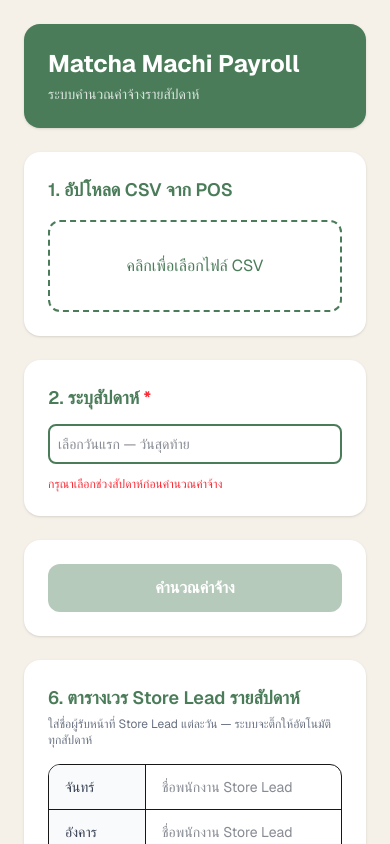
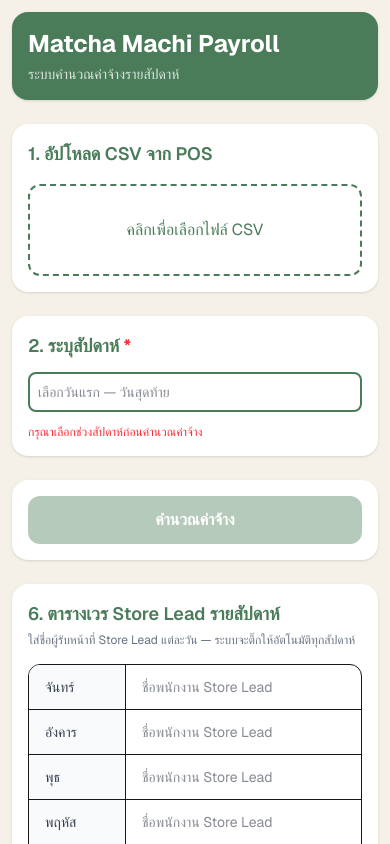
Before and after one commit to Imfineja555/matcha-machi-ops, a Next.js app: page / in a window 390 px wide. Shown: the top 844 px of the page. Built offline with nearby package versions, Linux system fonts and the light colour scheme.

Commit message:
Fix #10: mobile-friendly layout - responsive padding, stacked inputs, touch targets

```diff
--- a/app/page.tsx
+++ b/app/page.tsx
@@ -257,16 +257,16 @@ export default function Home() {
   }
 
   return (
-    <main className="min-h-screen bg-[#f5f0e8] p-6 font-sans">
+    <main className="min-h-screen bg-[#f5f0e8] p-3 sm:p-6 font-sans">
       <div className="max-w-4xl mx-auto space-y-6">
         {/* Header */}
-        <div className="bg-[#4a7c59] text-white rounded-2xl p-6 shadow">
+        <div className="bg-[#4a7c59] text-white rounded-2xl p-4 sm:p-6 shadow">
           <h1 className="text-2xl font-bold">Matcha Machi Payroll</h1>
           <p className="text-sm opacity-80 mt-1">ระบบคำนวณค่าจ้างรายสัปดาห์</p>
         </div>
 
         {/* Upload */}
-        <section className="bg-white rounded-2xl p-6 shadow space-y-4">
+        <section className="bg-white rounded-2xl p-4 sm:p-6 shadow space-y-4">
           <h2 className="font-semibold text-lg text-[#4a7c59]">1. อัปโหลด CSV จาก POS</h2>
           <input ref={fileRef} type="file" accept=".csv,.txt" onChange={handleFile} className="hidden" />
           <button
@@ -283,7 +283,7 @@ export default function Home() {
         </section>
 
         {/* Week label */}
-        <section className="bg-white rounded-2xl p-6 shadow space-y-3">
+        <section className="bg-white rounded-2xl p-4 sm:p-6 shadow space-y-3">
           <h2 className="font-semibold text-lg text-[#4a7c59]">2. ระบุสัปดาห์ <span className="text-red-500">*</span></h2>
           <DatePicker
             selectsRange
@@ -309,7 +309,7 @@ export default function Home() {
         </section>
 
         {/* Calculate */}
-        <section className="bg-white rounded-2xl p-6 shadow">
+        <section className="bg-white rounded-2xl p-4 sm:p-6 shadow">
           <button
             onClick={calculate}
             disabled={!csvText || !weekStart || !weekEnd || loading}
@@ -322,7 +322,7 @@ export default function Home() {
 
         {/* Payment summary */}
         {payroll && (
-          <section className="bg-white rounded-2xl p-6 shadow space-y-3">
+          <section className="bg-white rounded-2xl p-4 sm:p-6 shadow space-y-3">
             <div className="flex items-center justify-between">
               <h2 className="font-semibold text-lg text-[#4a7c59]">3. สรุปยอดโอนทั้งหมด</h2>
               <span className="text-[#4a7c59] font-bold">
@@ -372,7 +372,7 @@ export default function Home() {
 
         {/* Send all LINE */}
         {payroll && (
-          <section className="bg-white rounded-2xl p-6 shadow space-y-4">
+          <section className="bg-white rounded-2xl p-4 sm:p-6 shadow space-y-4">
             <h2 className="font-semibold text-lg text-[#4a7c59]">4. ส่ง LINE ทุกคน</h2>
             <button
               onClick={() => sendLine()}
@@ -394,7 +394,7 @@ export default function Home() {
         )}
         {/* Panel 5: Payment Status */}
         {payroll && weekLabel && (
-          <section className="bg-white rounded-2xl p-6 shadow space-y-4">
+          <section className="bg-white rounded-2xl p-4 sm:p-6 shadow space-y-4">
             <h2 className="font-semibold text-lg text-[#4a7c59]">5. สถานะการแจ้งค่าจ้าง — {weekLabel}</h2>
             <div className="space-y-2">
               {[...payroll].sort((a, b) => a.name.localeCompare(b.name, "th")).map((staff) => {
@@ -438,7 +438,7 @@ export default function Home() {
         )}
 
         {/* Panel 6: Store Lead Defaults */}
-        <section className="bg-white rounded-2xl p-6 shadow space-y-4">
+        <section className="bg-white rounded-2xl p-4 sm:p-6 shadow space-y-4">
           <div>
             <h2 className="font-semibold text-lg text-[#4a7c59]">6. ตารางเวร Store Lead รายสัปดาห์</h2>
             <p className="text-xs text-gray-500 mt-1">ใส่ชื่อผู้รับหน้าที่ Store Lead แต่ละวัน — ระบบจะติ๊กให้อัตโนมัติทุกสัปดาห์</p>
@@ -530,7 +530,7 @@ function StaffCard({
   onSendLine: () => void;
 }) {
   return (
-    <div className="bg-white rounded-2xl p-6 shadow space-y-4">
+    <div className="bg-white rounded-2xl p-4 sm:p-6 shadow space-y-4">
       <div className="flex items-center justify-between">
         <h3 className="font-bold text-lg text-gray-800">{staff.name}</h3>
         <div className="flex items-center gap-2">
@@ -539,14 +539,14 @@ function StaffCard({
         </div>
       </div>
 
-      <div className="flex gap-3">
+      <div className="flex flex-col sm:flex-row gap-3">
         <input
           type="text"
           placeholder="ชื่อเล่น (nickname)"
           value={nickname}
           onChange={(e) => onNicknameChange(e.target.value)}
           onBlur={(e) => onNicknameChange(e.target.value)}
-          className="border rounded-lg p-2 w-1/3 text-sm text-gray-800"
+          className="border rounded-lg p-3 sm:w-1/3 text-sm text-gray-800 min-h-[44px]"
         />
         <input
           type="text"
@@ -554,7 +554,7 @@ function StaffCard({
           value={lineUserId}
           onChange={(e) => onLineUserChange(e.target.value)}
           onBlur={(e) => onLineUserChange(e.target.value)}
-          className="border rounded-lg p-2 flex-1 text-sm font-mono text-gray-800"
+          className="border rounded-lg p-3 flex-1 text-sm font-mono text-gray-800 min-h-[44px]"
         />
       </div>
 
@@ -577,7 +577,7 @@ function StaffCard({
       <AddDayForm staffName={staff.name} onAdd={onAddManualDay} />
 
       {/* Per-staff LINE send button */}
-      <div className="border-t pt-4 flex items-center justify-between">
+      <div className="border-t pt-4 flex flex-wrap items-center justify-between gap-3">
         <div className="text-xs text-gray-500">
           {sendHistory[staffNameKey] ? (
             <span className="text-green-600 font-medium">
@@ -590,7 +590,7 @@ function StaffCard({
         <button
           onClick={onSendLine}
           disabled={isSending || !lineUserId}
-          className="bg-[#06C755] text-white text-sm px-4 py-2 rounded-xl font-semibold disabled:opacity-40 hover:bg-[#05a847] transition"
+          className="bg-[#06C755] text-white text-sm px-4 py-3 rounded-xl font-semibold disabled:opacity-40 hover:bg-[#05a847] transition min-h-[44px]"
         >
           {isSending ? "กำลังส่ง..." : "ส่ง LINE"}
         </button>
@@ -722,8 +722,8 @@ function DayRow({
           </div>
         </div>
       )}
-      <div className="flex flex-wrap items-center gap-3">
-        <span className="font-medium text-sm w-28 text-gray-900">{displayDate}</span>
+      <div className="flex flex-wrap items-center gap-2 sm:gap-3">
+        <span className="font-medium text-sm w-24 text-gray-900">{displayDate}</span>
         {isEditing ? (
           <div className="flex items-center gap-1">
             <input
```
